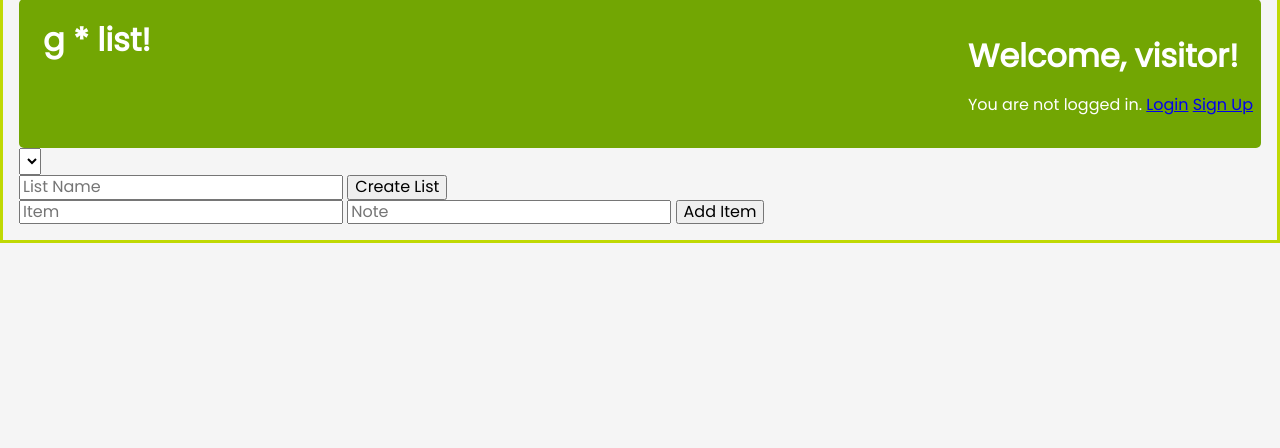
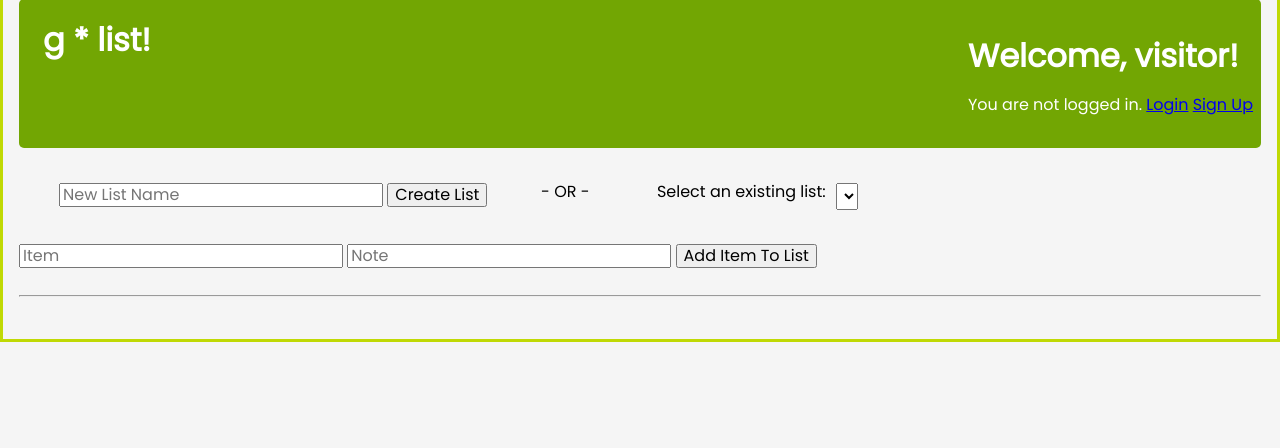
Before and after one commit to efkappes/pcg_capstone, a Django app: page / in a window 1280 px wide. Shown: the part 20-468 px from the top of the page. Run offline with Django 4.2, Linux system fonts and the light colour scheme; tables that the repository leaves empty hold one stand-in row (values such as "Sample post"); data that the repository does not hold is empty; parts of the project's set-up code (start-up, migrations or seed data) failed here and were passed over.

Commit message:
Bug fixes for filter on loadGroceryList plus styling updates

```diff
--- a/glenn/static/app.js
+++ b/glenn/static/app.js
@@ -6,7 +6,7 @@ Vue.component('grocery-item', {
     },
     props: ['item', 'item_info'],
     template: `
-        <li>
+        <div>
             <div v-if="editMode">
                 <input type="text" v-model="item.item_name">
                 <input type="text" v-model="item.item_note">
@@ -15,7 +15,7 @@ Vue.component('grocery-item', {
             <div v-else>
                 <div class='item-row'>
                     <div class='item-row-left'>
-                        <ul>(aisle {{ item.aisle }})</ul>
+                        <ul id='aisle'>aisle {{ item.aisle }}</ul>
                         <ul><input type="checkbox" v-model="item.complete" @click="toggleGroceryItem(item)"></ul>
                         <ul>{{ item.item_name }}</ul>
                     </div>
@@ -26,7 +26,7 @@ Vue.component('grocery-item', {
                     </div>
                 </div>
             </div>
-        </li>
+        </div>
     `,
     methods: {
         saveGroceryItem: function(item) {
@@ -120,18 +120,15 @@ const vm = new Vue({
         filter_listid: null
     },
     methods: {
-        // this method returns all the items and list info for a *specific* grocery list for the current user
-        // loadGroceryList: function(filter_listid) {   KEEP COMMENTED OUT...OLDER
-        loadGroceryList: function(list_id) {  //PUT THIS BACK IN
+        // this method returns item and list info for a *specific* grocery list of the current user
         // loadGroceryList: function() {       ***** TEST *****
                 // console.log('inside loadGroceryList, listid input parm: ', listid)  KEEP COMMENTED OUT
-            // REPLACE filter_listid WITH list_id ****** TEST ******
 
+        loadGroceryList: function(list_id) {
             axios({
                 method: 'get',
-                // url: `api/v1/grocery_list_and_items/${filter_listid}/`      KEEP COMMENTED OUT
-                url: `api/v1/grocery_list_and_items/${list_id}/`       //PUT THIS BACK IN
                 // url: 'api/v1/grocery_list_and_items/'         ***** TEST *****
+                url: `api/v1/grocery_list_and_items/${list_id}/`
             }).then(response => {
                 this.grocery_list = response.data
                 this.list_id = response.data.id
@@ -143,7 +140,7 @@ const vm = new Vue({
                 console.log(error.response_data)
             })
         },
-        // this method returns all the items and list info for *all* the lists for the current user
+        // this method returns item and list info for *all* the lists of the current user
         loadLists: function() {
             axios({
                 method: 'get',
@@ -171,15 +168,6 @@ const vm = new Vue({
                     'X-CSRFToken': this.csrfToken
                 },
                 data: item
-                // data: {
-                //     "id": item.id,
-                //     "list_id": item.list_id,
-                //     "item_name": item.item_name,
-                //     "aisle": item.aisle,
-                //     "usual": item.usual,
-                //     "item_note": item.item_note,
-                //     "complete": item.complete
-                // }
             }).then(response => {
                 this.loadGroceryList(this.list_id)
             })
--- a/glenn/static/styles.css
+++ b/glenn/static/styles.css
@@ -41,6 +41,44 @@ body {
     border: 1px solid black;
 } */
 
+/* list-choice contains new-list and list-select */
+.list-choice {
+    display: flex;   /* automatically defaults to flex row */
+    justify-content: left;
+    /* border: 1px solid blue; */
+    width: 75vw;    /* 75% of view width */
+}
+
+.new-list {
+    display: flex;
+    /* gap: 10px; */
+    justify-content: space-around;
+    /* border: 1px solid green; */
+}
+
+/* list-select contains or and drop-down */
+.list-select {
+    display: flex;
+    /* gap: 10px;  */
+    justify-content: space-around;
+    /* border: 1px solid orange; */
+    width: 30vw;
+}
+
+.or {
+    display: flex;
+    gap: 10px;
+    justify-content: space-around;
+    /* border: 1px solid green; */
+}
+
+.drop-down {
+    display: flex;
+    gap: 10px;
+    justify-content: space-around;
+    /* border: 1px solid green; */
+}
+
 .item-row {
     display: flex;   /* automatically defaults to flex row */
     justify-content: left;
@@ -62,6 +100,18 @@ body {
     /* border: 1px solid orange; */
 }
 
+.complete {
+    text-decoration: line-through;
+}
+
+#aisle {
+    color: grey;
+}
+
 /* ul {
     border: 1px solid green;
 } */
+
+/* li {
+    list-style-type: none;
+} */
--- a/glenn/templates/home.html
+++ b/glenn/templates/home.html
@@ -31,32 +31,55 @@
     <main>
         {% csrf_token %}
         <div id="app">
-            <div v-if="Object.keys(list_options).length">
-                <div>
+            <br>
+            <div class="list-choice">
+                <div class="new-list">
+                    <ul>
+                        <input type="text" placeholder="New List Name" v-model="newGroceryList.list_name">
+                        <button @click="addGroceryList">Create List</button>
+                    </ul>
+                </div>
+                {% comment %} <div class="or">
+                    <ul>- OR -</ul>
+                </div> {% endcomment %}
+                <div class="list-select" v-if="Object.keys(list_options).length">
+                    <ul>
+                        <div class="or">
+                            <span>- OR -</span>
+                        </div>
+                    </ul>
+                    <ul>
+                        <div class="drop-down">
+                            <span>Select an existing list: </span>
                             <select v-model="selectedList" @change="loadGroceryList(selectedList)" name="list_id">
                                 <option v-for="option in options" :value="option.id">[[ option.list_name ]]</option>
                             </select>
                             {% comment %} <button @click="loadList(selectedList)">Get List</button> {% endcomment %}
                         </div>
+                    </ul>
                 </div>
-            <div class="new-list">
-                <input type="text" placeholder="List Name" v-model="newGroceryList.list_name">
-                <button @click="addGroceryList">Create List</button>
+            </div>
+            {% comment %} <p><strong>- OR -</strong></p> {% endcomment %}
+                {% comment %} <br> {% endcomment %}
+            {% comment %} <input type="text" placeholder="New List Name" v-model="newGroceryList.list_name"> {% endcomment %}
+            {% comment %} <button @click="addGroceryList">Create List</button> {% endcomment %}
                     {% comment %} <add-new-list @add-new-list="addGroceryList"></add-new-list> {% endcomment %}
-            </div>
+            <br>
             <div class="add-item">
                 <input type="text" placeholder="Item" v-model="newGroceryItem.item_name">
                 <input type="text" placeholder="Note" v-model="newGroceryItem.item_note">
                 {% comment %} <input type="checkbox" name="usual" v-model="newGroceryItem.usual">
                 <label for="usual">{{ Usual }}</label> {% endcomment %}
-                <button @click="addGroceryListItem">Add Item</button>
+                <button @click="addGroceryListItem">Add Item To List</button>
             </div>
+            <br><hr><br>
             <div class="list">
                 {% comment %} <ul v-if="Object.keys(grocery_list).length"> {% endcomment %}
-                {% comment %} <div v-if="Object.keys(data).length">
-                    <p>List Name Goes Here</p>
-                    <p>[[ data.list_name ]]</p>
-                </div> {% endcomment %}
+                {% comment %} <div v-if="Object.keys(data).length"> {% endcomment %}
+                {% comment %} <div> {% endcomment %}
+                    {% comment %} <p>[[ option.list_name ]]</p> {% endcomment %}
+                    {% comment %} <p>[[ data.list_name ]]</p> {% endcomment %}
+                {% comment %} </div> {% endcomment %}
                 {% comment %} <div v-if="Object.keys(grocery_list).length"> {% endcomment %}
                 <div v-if="Object.keys(grocery_list).length">
                     <div>
@@ -71,7 +94,7 @@
                     </div>
                     <br><hr><br>
                     <div>
-                        <grocery-item
+                        <grocery-item class="complete"
                             v-for="item in completeItems"
                             :key="item.id"
                             @toggle="toggleGroceryItem($event)"
@@ -80,7 +103,6 @@
                             @remove="removeGroceryItem($event)"
                         ></grocery-item>
                     </div>
-                    <br><hr><br>
                     {% comment %} <add-favorite-list @add-fave-list="addFaveListContent(grocery_list)"></add-favorite-list> {% endcomment %}
                 </div>
             </div>
@@ -105,7 +127,7 @@
                     <ul>Left3</ul>
                     <ul>Right3</ul>
                 </div>
-            </div>  {% endcomment %}
+            </div> {% endcomment %}
         </div>
     </main>
     <script src="https://cdn.jsdelivr.net/npm/vue@2/dist/vue.js"></script>
```
Lines whose indentation alone changed are shown as unchanged.
